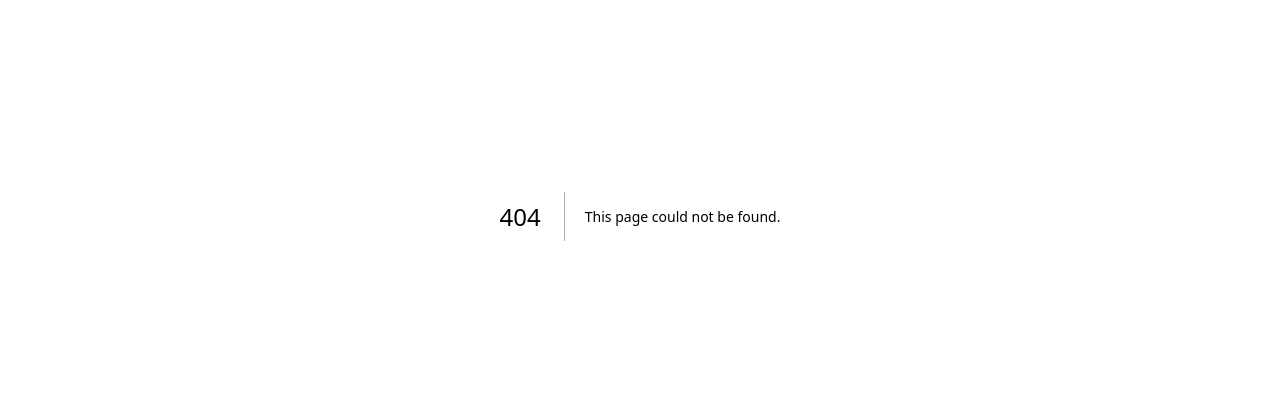
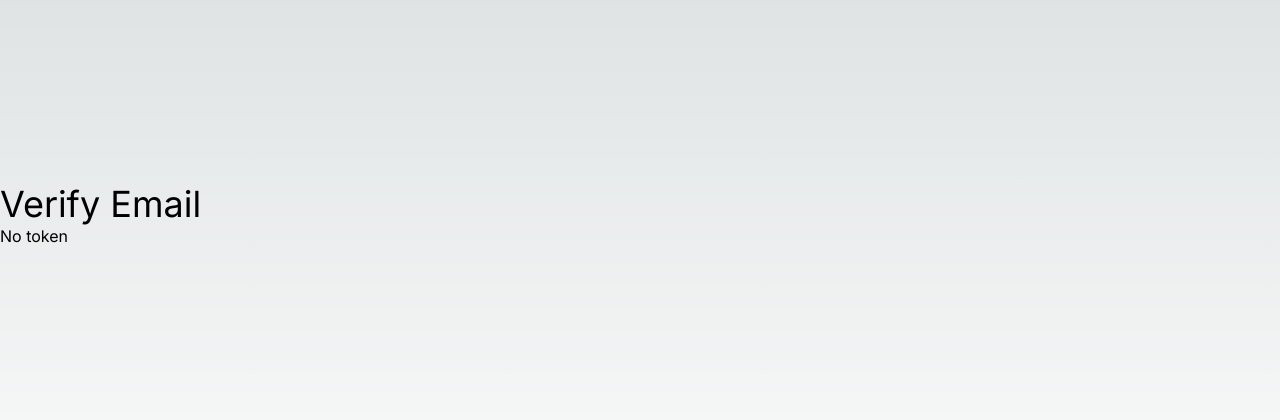
Before and after one commit to thisissushant/auth-app, a Next.js app: page /verifyemail in a window 1280 px wide. Before the commit this address had no page. Shown: the part 184-604 px from the top of the page. Built offline with nearby package versions, Linux system fonts and the light colour scheme.

Commit message:
Update email sender address and add a new route to the middleware.

```diff
--- /dev/null
+++ b/src/app/verifyemail/page.tsx
@@ -0,0 +1,48 @@
+"use client";
+import { useEffect, useState } from "react";
+import axios from "axios";
+import Link from "next/link";
+
+export default function VeriyEmailPage() {
+  const [token, setToken] = useState("");
+  const [verified, setVerified] = useState(false);
+  const [error, setError] = useState(false);
+
+  const verifyUserEmail = async () => {
+    try {
+      await axios.post("/api/users/verifyemail", { token });
+      setVerified(true);
+    } catch (error: any) {
+      setError(true);
+      console.log(error.response.data);
+    }
+  };
+  useEffect(() => {
+    const urlToken = window.location.search.split("=")[1];
+    setToken(urlToken || "");
+  }, []);
+
+  useEffect(() => {
+    if (token.length > 0) {
+      verifyUserEmail();
+    }
+  }, []);
+
+  return (
+    <div className="flex flex-col itam-centre justify-center min-h-screen py-2">
+      <h1 className="text-4xl">Verify Email </h1>
+      <h2>{token ? `${token}` : "No token "}</h2>
+      {verified && (
+        <div>
+          <h2 className="text-2xl">Email Verified</h2>
+          <Link href="/login">Login</Link>
+        </div>
+      )}
+      {error && (
+        <div>
+          <h2 className="text-2xl">Error</h2>
+        </div>
+      )}
+    </div>
+  );
+}
--- a/src/helpers/mailer.ts
+++ b/src/helpers/mailer.ts
@@ -1,5 +1,5 @@
 import User from "@/models/userModel";
-import bcryptjs from "/bcryptjs";
+import bcryptjs from "bcryptjs";
 import nodemailer from "nodemailer";
 
 export const sendEmail = async ({ email, userId, emailType }: any) => {
@@ -25,7 +25,7 @@
       },
     });
     const mailOption = {
-      from: "hitesh@gmail.com",
+      from: "sushant@gmail.com",
       to: email,
       subject:
         emailType === "VERIFY" ? "Verify your email" : "Reset your password",
--- a/src/middleware.ts
+++ b/src/middleware.ts
@@ -14,5 +14,5 @@
 }
 
 export const config = {
-  matcher: ["/", "/profile", "/login", "/signup"],
+  matcher: ["/", "/profile", "/login", "/signup", "/verifyemail"],
 };
```
